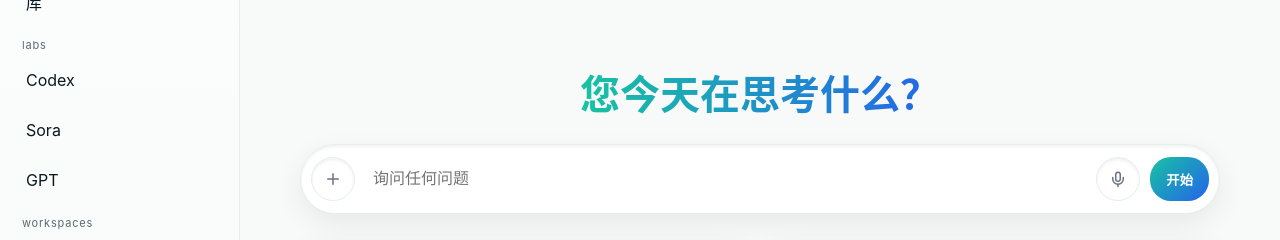
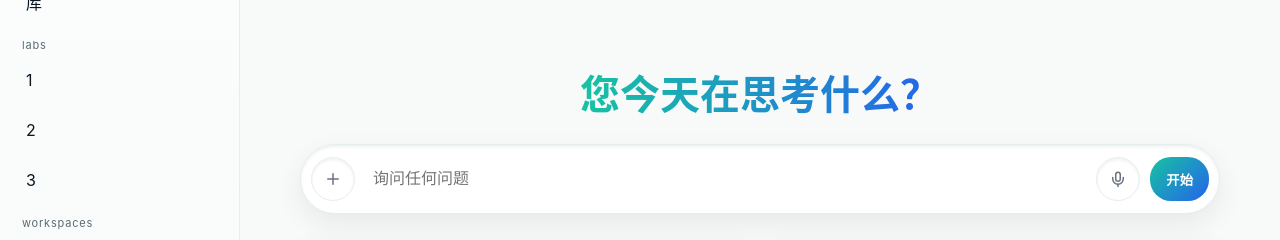
Before and after one commit to JohnJia21/notion-wisegrow-pages, a website: page index.html in a window 1280 px wide. Shown: the part 210-450 px from the top of the page. Drawn offline with Linux system fonts and the light colour scheme.

Commit message:
Update index.html

```diff
--- a/index.html
+++ b/index.html
@@ -136,9 +136,9 @@
 
     <div class="groupTitle">labs</div>
     <nav class="nav">
-      <a href="#"><span>Codex</span></a>
-      <a href="#"><span>Sora</span></a>
-      <a href="#"><span>GPT</span></a>
+      <a href="#"><span>1</span></a>
+      <a href="#"><span>2</span></a>
+      <a href="#"><span>3</span></a>
     </nav>
 
     <div class="groupTitle">workspaces</div>
```
